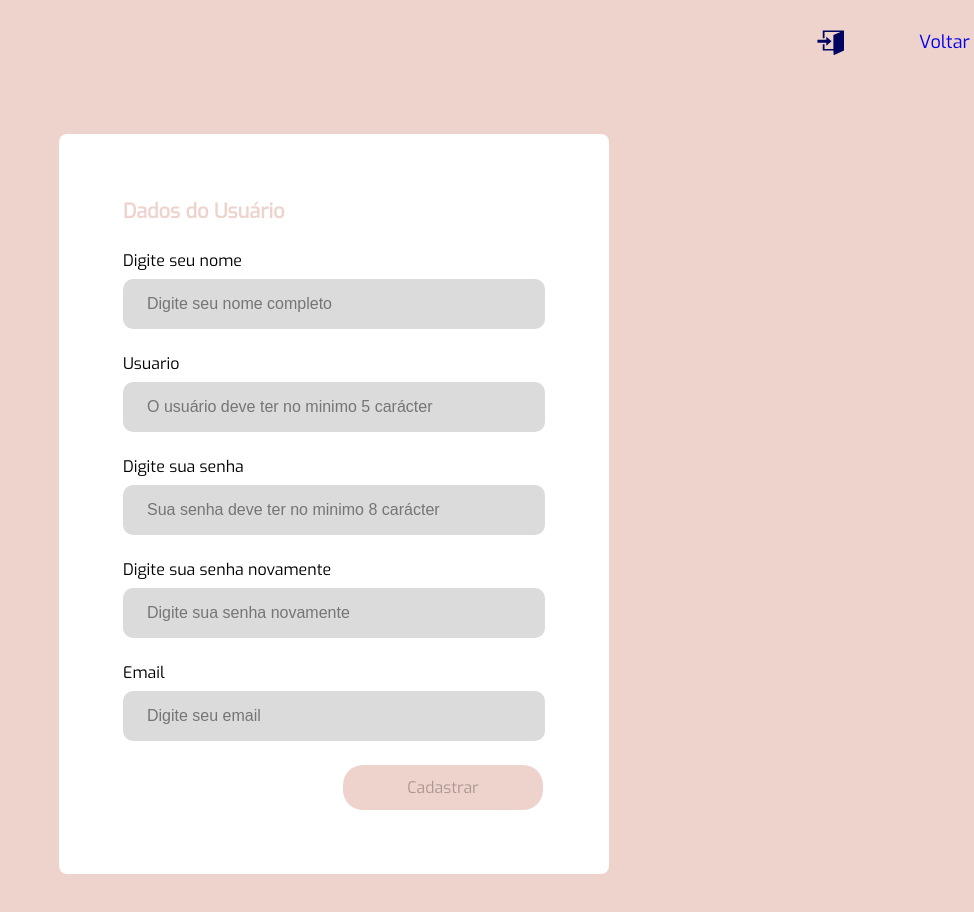
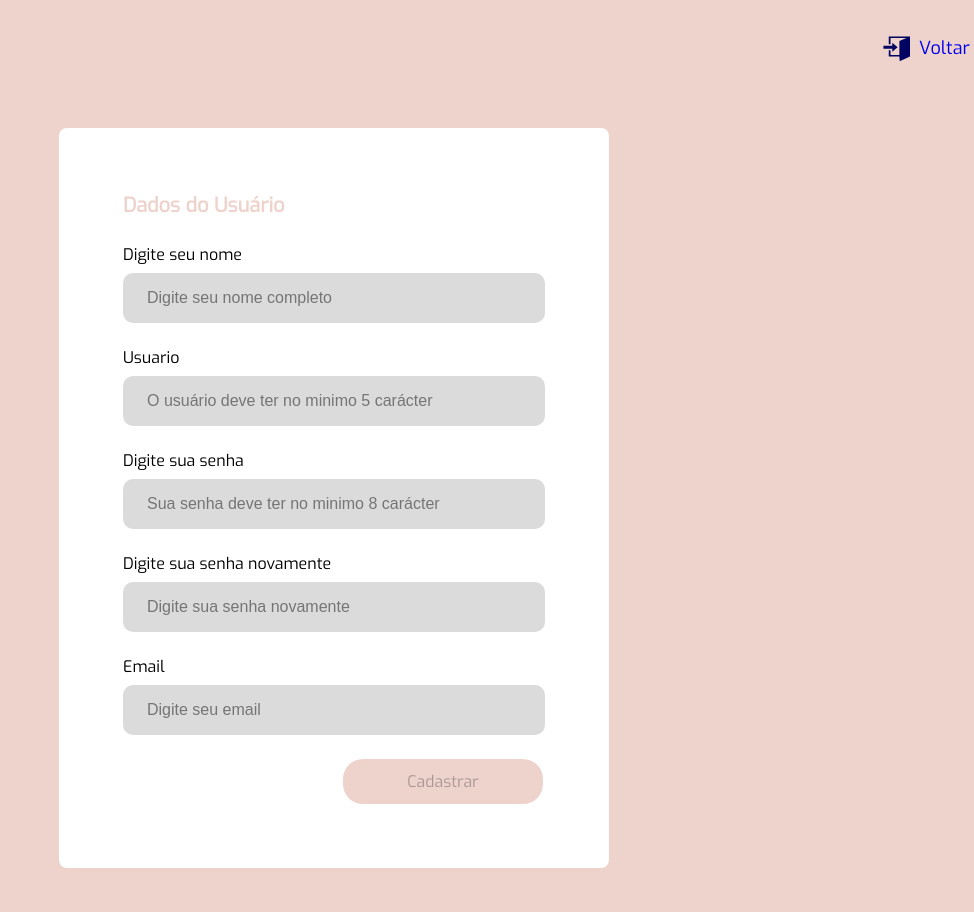
Before and after one commit to GabrielCarreiro/pet-home, a website: page src/views/record.html in a window 1280 px wide. Shown: the whole page, without its empty margins (306-1280 px from the left). Drawn offline with nearby package versions, Linux system fonts and the light colour scheme; files that its build step writes are made by us from their sources.

Commit message:
Versão 1.0.0

```diff
--- a/public/styles/login.css
+++ b/public/styles/login.css
@@ -10,12 +10,14 @@ body{
 }
 
 .page-login{
-	position: fixed;
+	position: absolute;
     width: 100vw;
 	height: 100vh;
 	background-image: url(../assets/background.svg);
+	background-repeat: no-repeat;
 	background-size: 85%;
 	background-position: center center;
+
 
 }
 
@@ -29,29 +31,31 @@ body{
 	height: auto;
 	background: -webkit-gradient(linear, left top, left bottom, color-stop(0%,rgba(0,0,0,0)), color-stop(100%,rgba(0,0,0,0.65))); /* Chrome,Safari4+ */
 	z-index: 1;
-	opacity: 0.8;
+	opacity: 0.7;
+
 }
 
 .content header{
-    margin-left: 1225px;
-    margin-top: 30px;
+    margin-top: 48px;
     display: flex;
-    justify-content: space-between;
-	align-items: center;
+    align-items: center;
+	justify-content: space-between;
+
 
 }
 
 .content header a{
-    font-size: 18px;
+	position: absolute;
+	margin-left: 1225px;
+	font-size: 18px;
 }
 .content header span{
+	position: absolute;
     background-image: url(../assets/enter.svg);
-    display: flex;
-    position: absolute;
     width: 32px;
     height: 32px;
-    right: 208px;
-    top: 22px;
+    right: 105px;
+    bottom: -1px;
 }
 
 
--- a/public/styles/record.css
+++ b/public/styles/record.css
@@ -1,24 +1,25 @@
 
 #page-record .content header{
-    margin-left: 1225px;
-    margin-top: 30px;
+    margin-top: 48px;
     display: flex;
-    justify-content: space-between;
     align-items: center;
+	justify-content: space-between;
 }
 
-#page-record .content header{
-    font-size: 18px;
+#page-record .content header a{
+	position: absolute;
+	margin-left: 1225px;
+	font-size: 18px;
 }
 
 #page-record .content header span{
+	position: absolute;
     background-image: url(../assets/enter.svg);
-    display: flex;
-    position: absolute;
     width: 32px;
     height: 32px;
-    right: 130px;
-    top: 23px;
+    right: 60px;
+    bottom: -1px;
+
 }
 
 form{
```
Also changed, not shown: public/styles/create-place.css (+10 -8 lines), public/styles/page-results.css (+9 -10 lines), public/styles/search.css (+21 -9 lines), src/views/search.html (+2 -1 lines).
